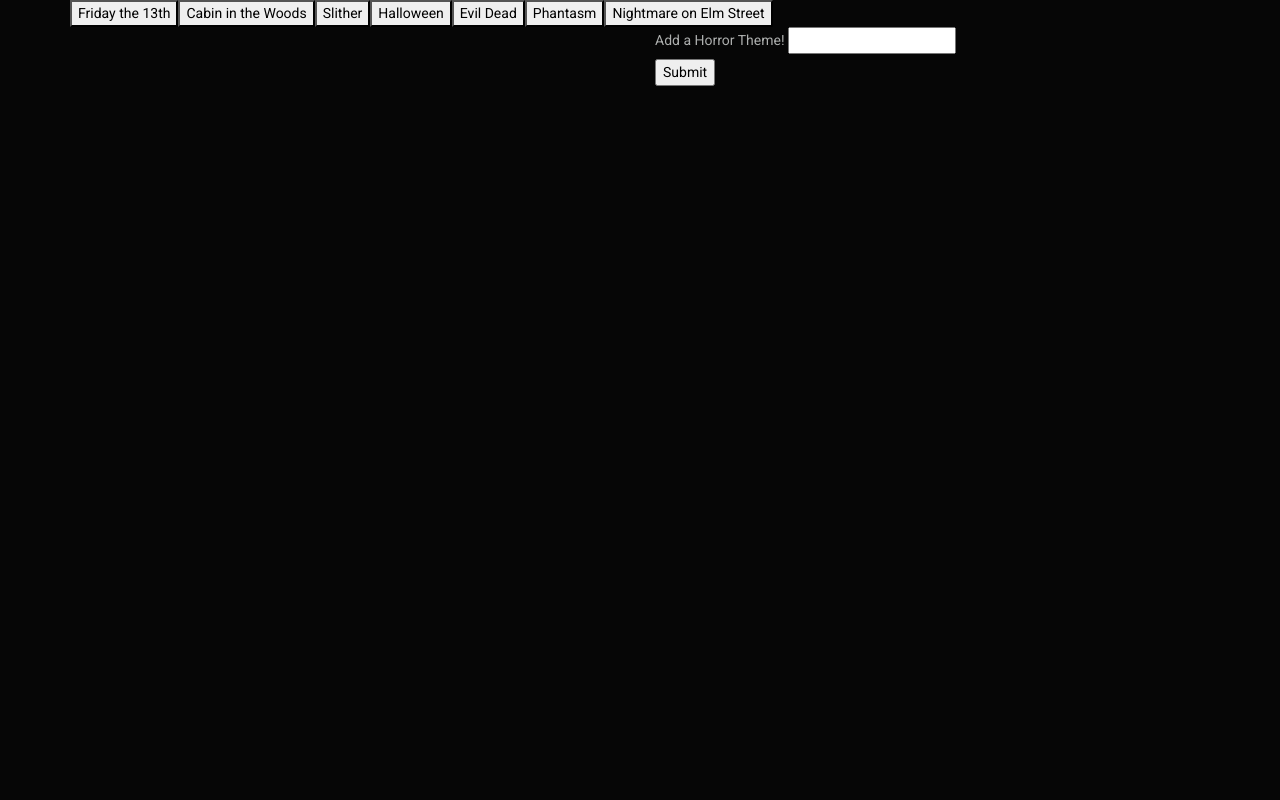
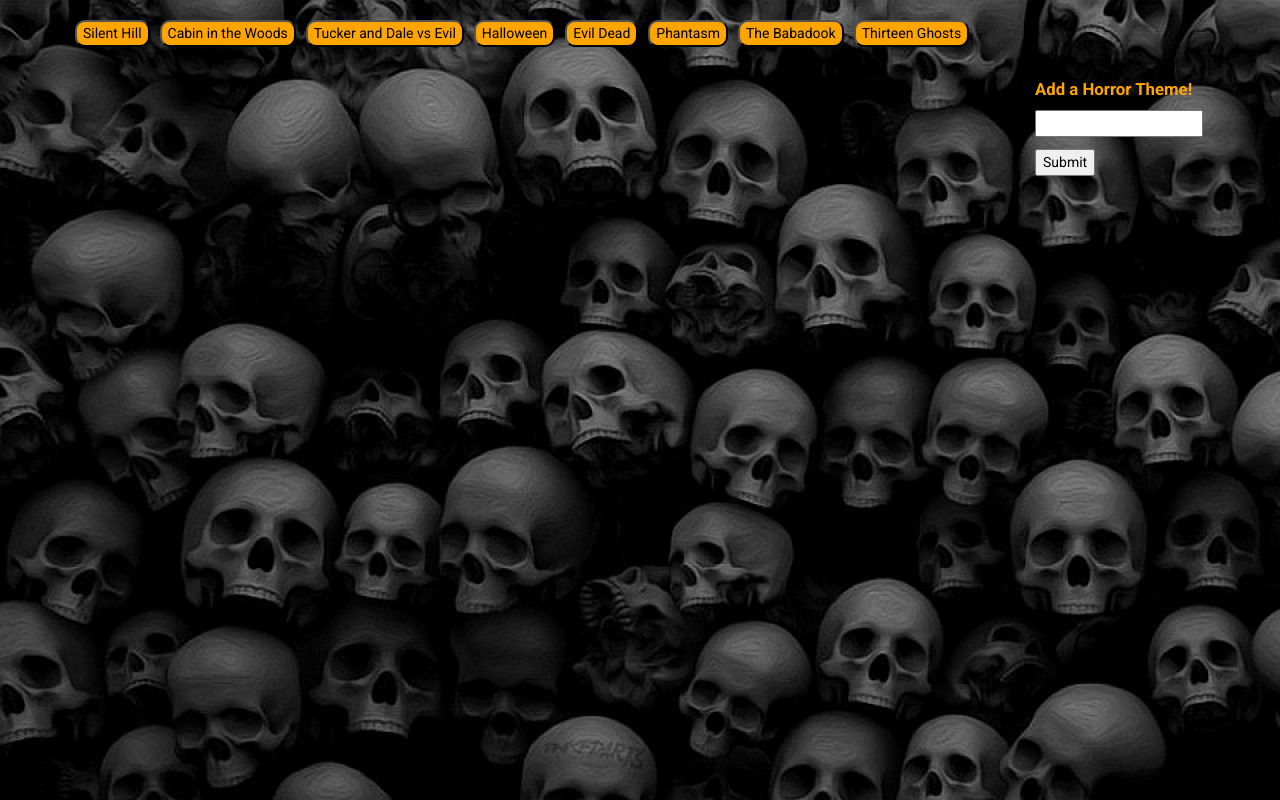
Before and after one commit to TheGuardingDark/gifTastic, a plain HTML site: page index.html in a window 1280 px wide. Drawn offline with nearby package versions, Linux system fonts and the light colour scheme.

Commit message:
added basic css

```diff
--- a/assets/css/style.css
+++ b/assets/css/style.css
@@ -0,0 +1,40 @@
+
+
+body {
+    background: url(skulls.jpg);
+}
+
+#buttonsHere {
+    margin-bottom: 25px;
+    margin-top: 15px;
+}
+
+button {
+    margin: 5px;
+    background: #ffa500;
+    color: #000000;
+    border-radius: 10px;
+}
+
+p {
+    position: relative;
+    left: 136px;
+    margin: 10px;
+    font-size: 23px;
+    font-display: bold;
+}
+
+
+img {
+    margin: 5px;
+}
+
+label {
+    font-size: larger;
+    font-weight: 800;
+    color: #ffa500;
+}
+
+#add-horror {
+    margin-top: 12px;
+}
--- a/assets/js/app.js
+++ b/assets/js/app.js
@@ -1,6 +1,6 @@
 $(document).ready(function() {
 
-var horrorStuff = ["Friday the 13th", "Cabin in the Woods", "Slither", "Halloween", "Evil Dead", "Phantasm", "Nightmare on Elm Street"];
+var horrorStuff = ["Silent Hill", "Cabin in the Woods", "Tucker and Dale vs Evil", "Halloween", "Evil Dead", "Phantasm", "The Babadook", "Thirteen Ghosts"];
 
 
 function makeButtons() {
@@ -36,8 +36,8 @@
                     horrorImg.attr("src", results[i].images.fixed_height_still.url);
                     horrorImg.attr("data-state", "still");
                     horrorImg.addClass("gif");
+                    gifDiv.append(horrorImg);
                     gifDiv.append(p);
-                    gifDiv.append(horrorImg);
                     $("#gifsHere").prepend(gifDiv);
                 }
 
--- a/index.html
+++ b/index.html
@@ -10,7 +10,7 @@
     <script src="https://stackpath.bootstrapcdn.com/bootstrap/4.3.1/js/bootstrap.min.js" integrity="sha384-JjSmVgyd0p3pXB1rRibZUAYoIIy6OrQ6VrjIEaFf/nJGzIxFDsf4x0xIM+B07jRM" crossorigin="anonymous"></script>
     <script src="https://cdnjs.cloudflare.com/ajax/libs/jquery/3.2.1/jquery.min.js"></script>
     <link rel="stylesheet" href="https://stackpath.bootstrapcdn.com/bootswatch/4.3.1/cyborg/bootstrap.min.css">
-    <!-- <link rel="stylesheet" href="assets/css/style.css"> -->
+    <link rel="stylesheet" href="assets/css/style.css">
 
 </head>
     <body>
@@ -19,10 +19,10 @@
                 <div id="buttonsHere"></div>
             </div>
             <div class="row">
-                <div class="col">
+                <div class="col-md-7 offset-md-3">
                     <div id="gifsHere"></div>
                 </div>
-                <div class="col">
+                <div class="col-md-2">
                     <form id="horror-form">
                         <label for="horror-input">Add a Horror Theme!</label>
                             <input type="text" id="horror-input"><br>
```
Also changed, not shown: assets/css/skulls.jpg (added).
